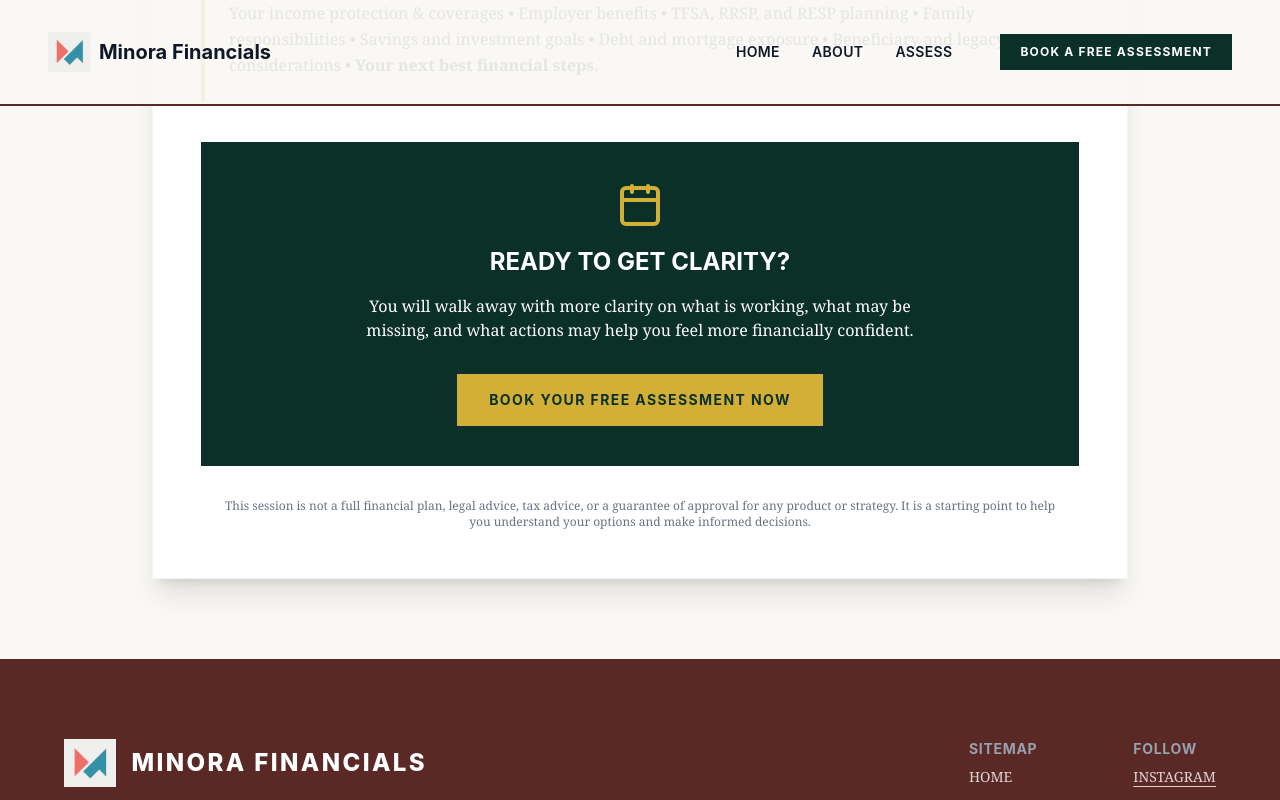
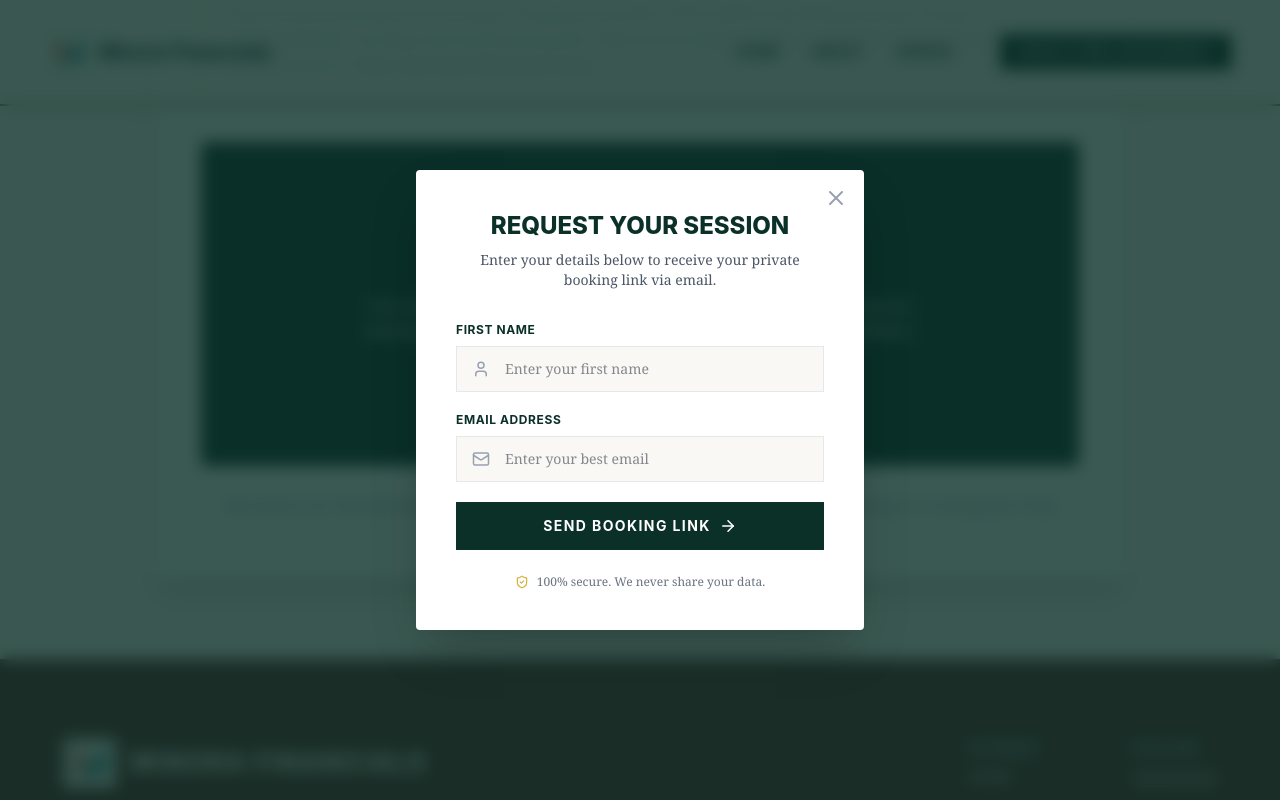
Before and after one commit to Jamarblack/Minora-Finance, a React (Vite) app in the folder minora-finance-frontend/: page /booking in a window 1280 px wide. Both pictures are taken after a click on the button "BOOK YOUR FREE ASSESSMENT NOW". Shown: the part 1692-2492 px from the top of the page. Built offline with nearby package versions, Linux system fonts and the light colour scheme.

Commit message:
feat: implement booking form with modal and API subscription handler

```diff
--- a/minora-finance-frontend/src/pages/BookingPage.tsx
+++ b/minora-finance-frontend/src/pages/BookingPage.tsx
@@ -1,5 +1,9 @@
-import { motion, type Variants } from 'framer-motion';
-import { Search, ClipboardList, Target, Lightbulb, CheckCircle, Calendar, AlertCircle } from 'lucide-react';
+import { useState } from 'react';
+import { motion, AnimatePresence, type Variants } from 'framer-motion';
+import {
+  Search, ClipboardList, Target, Lightbulb, CheckCircle,
+  Calendar, AlertCircle, X, Mail, User, ArrowRight, ShieldCheck, Loader2
+} from 'lucide-react';
 
 const fadeUpVariant: Variants = {
   hidden: { opacity: 0, y: 30 },
@@ -15,8 +19,45 @@ const staggerContainer: Variants = {
 };
 
 export default function BookingPage() {
+  // Modal & Form State
+  const [isModalOpen, setIsModalOpen] = useState(false);
+  const [formData, setFormData] = useState({ name: '', email: '' });
+  const [isLoading, setIsLoading] = useState(false);
+  const [isSuccess, setIsSuccess] = useState(false);
+
+  const handleSubmit = async (e: React.FormEvent) => {
+    e.preventDefault();
+    setIsLoading(true);
+
+    try {
+      const response = await fetch('/api/subscribe', {
+        method: 'POST',
+        headers: { 'Content-Type': 'application/json' },
+        body: JSON.stringify({ name: formData.name, email: formData.email }),
+      });
+
+      if (response.ok) {
+        setIsSuccess(true);
+        setFormData({ name: '', email: '' });
+      } else {
+        const data = await response.json();
+        alert(`Oops! ${data.error}`);
+      }
+    } catch (error) {
+      alert('Failed to connect. Please check your internet connection and try again.');
+    } finally {
+      setIsLoading(false);
+    }
+  };
+
+  const closeModal = () => {
+    setIsModalOpen(false);
+    // Reset success state after closing so it's fresh if they open it again
+    setTimeout(() => setIsSuccess(false), 300);
+  };
+
   return (
-    <div className="w-full bg-[#f9f8f4] min-h-screen pt-24 pb-20">
+    <div className="w-full bg-[#f9f8f4] min-h-screen pt-24 pb-20 relative">
 
       {/* HEADER SECTION */}
       <section className="max-w-4xl mx-auto px-6 text-center mb-20">
@@ -146,19 +187,18 @@ export default function BookingPage() {
             </p>
           </div>
 
-          {/* CALENDAR / INTAKE PLACEHOLDER */}
-          <div className="bg-[#0a3028] text-white p-10 text-center flex flex-col items-center">
+          {/* TRIGGER BUTTON AREA */}
+          <div className="bg-[#0a3028] text-white p-10 text-center flex flex-col items-center rounded-sm">
             <Calendar size={48} className="mb-4 text-[#d4af37]" />
             <h3 className="text-2xl font-bold uppercase mb-4">Ready to Get Clarity?</h3>
             <p className="font-serif mb-8 max-w-xl mx-auto">
               You will walk away with more clarity on what is working, what may be missing, and what actions may help you feel more financially confident.
             </p>
 
-            {/*
-              TODO: This is where we will embed the Calendly or Squarespace booking widget
-              For now, it's a placeholder button that could link to an external booking form
-            */}
-            <button className="bg-[#d4af37] text-[#0a3028] px-8 py-4 uppercase tracking-widest text-sm font-bold hover:bg-white transition-colors w-full md:w-auto">
+            <button
+              onClick={() => setIsModalOpen(true)}
+              className="bg-[#d4af37] text-[#0a3028] px-8 py-4 uppercase tracking-widest text-sm font-bold hover:bg-white transition-colors w-full md:w-auto shadow-md"
+            >
               Book Your Free Assessment Now
             </button>
           </div>
@@ -171,6 +211,114 @@ export default function BookingPage() {
         </motion.div>
       </section>
 
+      {/* POPUP MODAL (FORM) */}
+      <AnimatePresence>
+        {isModalOpen && (
+          <motion.div
+            initial={{ opacity: 0 }}
+            animate={{ opacity: 1 }}
+            exit={{ opacity: 0 }}
+            className="fixed inset-0 z-50 flex items-center justify-center bg-[#0a3028]/80 backdrop-blur-sm p-4"
+          >
+            <motion.div
+              initial={{ scale: 0.95, opacity: 0, y: 20 }}
+              animate={{ scale: 1, opacity: 1, y: 0 }}
+              exit={{ scale: 0.95, opacity: 0, y: 20 }}
+              className="bg-white max-w-md w-full rounded-sm shadow-2xl relative overflow-hidden"
+            >
+              {/* Close Button */}
+              <button
+                onClick={closeModal}
+                className="absolute top-4 right-4 text-gray-400 hover:text-gray-800 transition-colors z-10"
+              >
+                <X size={24} />
+              </button>
+
+              <div className="p-8 md:p-10">
+                {isSuccess ? (
+                  <div className="flex flex-col items-center justify-center text-center py-8">
+                    <div className="w-16 h-16 bg-[#d4af37] rounded-full flex items-center justify-center mb-6 shadow-sm">
+                      <ShieldCheck size={32} className="text-[#0a3028]" />
+                    </div>
+                    <h2 className="text-2xl font-extrabold uppercase text-[#0a3028] mb-4">You're All Set!</h2>
+                    <p className="text-gray-600 font-serif leading-relaxed">
+                      Check your inbox. We have just sent you the link to book your 1-on-1 session with Temi.
+                    </p>
+                    <button
+                      onClick={closeModal}
+                      className="mt-8 text-sm font-bold uppercase text-[#0a3028] hover:text-[#d4af37] transition-colors border-b-2 border-transparent hover:border-[#d4af37]"
+                    >
+                      Return to Website
+                    </button>
+                  </div>
+                ) : (
+                  <>
+                    <div className="text-center mb-8">
+                      <h2 className="text-2xl font-extrabold uppercase text-[#0a3028] mb-2">Request Your Session</h2>
+                      <p className="text-sm font-serif text-gray-600">
+                        Enter your details below to receive your private booking link via email.
+                      </p>
+                    </div>
+
+                    <form onSubmit={handleSubmit} className="space-y-5">
+                      <div>
+                        <label htmlFor="name" className="block text-xs font-bold text-[#0a3028] mb-2 uppercase tracking-wider">First Name</label>
+                        <div className="relative">
+                          <div className="absolute inset-y-0 left-0 pl-4 flex items-center pointer-events-none">
+                            <User size={18} className="text-gray-400" />
+                          </div>
+                          <input
+                            type="text"
+                            id="name"
+                            required
+                            className="w-full pl-12 pr-4 py-3 bg-[#f9f8f4] border border-gray-200 focus:border-[#d4af37] focus:ring-1 focus:ring-[#d4af37] outline-none transition-all font-serif text-sm"
+                            placeholder="Enter your first name"
+                            value={formData.name}
+                            onChange={(e) => setFormData({ ...formData, name: e.target.value })}
+                          />
+                        </div>
+                      </div>
+
+                      <div>
+                        <label htmlFor="email" className="block text-xs font-bold text-[#0a3028] mb-2 uppercase tracking-wider">Email Address</label>
+                        <div className="relative">
+                          <div className="absolute inset-y-0 left-0 pl-4 flex items-center pointer-events-none">
+                            <Mail size={18} className="text-gray-400" />
+                          </div>
+                          <input
+                            type="email"
+                            id="email"
+                            required
+                            className="w-full pl-12 pr-4 py-3 bg-[#f9f8f4] border border-gray-200 focus:border-[#d4af37] focus:ring-1 focus:ring-[#d4af37] outline-none transition-all font-serif text-sm"
+                            placeholder="Enter your best email"
+                            value={formData.email}
+                            onChange={(e) => setFormData({ ...formData, email: e.target.value })}
+                          />
+                        </div>
+                      </div>
+
+                      <button
+                        type="submit"
+                        disabled={isLoading}
+                        className="w-full bg-[#0a3028] text-white py-3.5 uppercase tracking-widest text-sm font-bold hover:bg-[#d4af37] transition-colors flex items-center justify-center gap-2 mt-2 disabled:opacity-70 disabled:cursor-not-allowed"
+                      >
+                        {isLoading ? <Loader2 className="animate-spin" size={18} /> : 'Send Booking Link'}
+                        {!isLoading && <ArrowRight size={18} />}
+                      </button>
+                    </form>
+
+                    <div className="mt-6 flex items-center justify-center gap-2 text-xs text-gray-500 font-serif">
+                      <ShieldCheck size={14} className="text-[#d4af37]" />
+                      100% secure. We never share your data.
+                    </div>
+                  </>
+                )}
+              </div>
+            </motion.div>
+          </motion.div>
+        )}
+      </AnimatePresence>
+
     </div>
   );
 }
```
Also changed, not shown: 1 other file (tests, documents, lock files or other folders).
